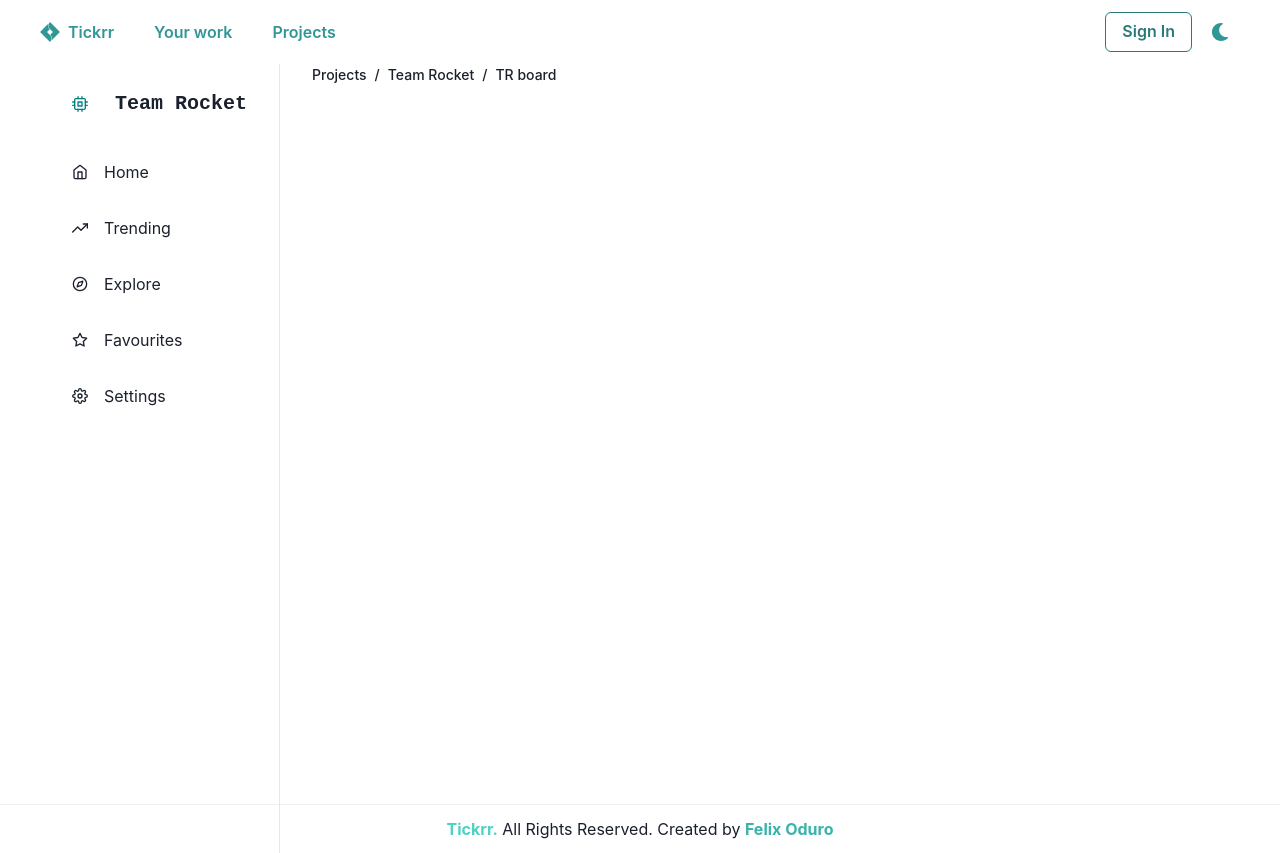
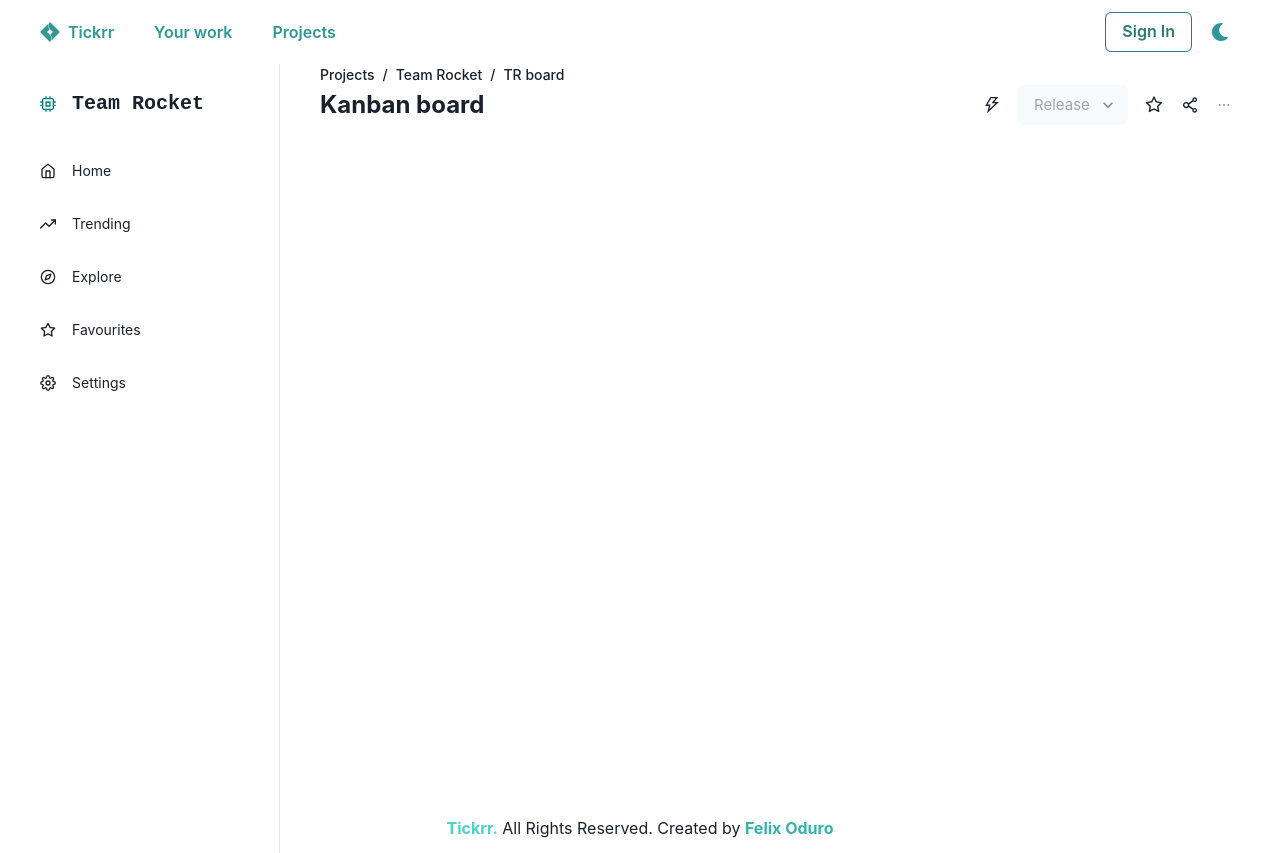
Before and after one commit to Kephass/ticketing-tool, a Next.js app: page /projects in a window 1280 px wide. Built offline with nearby package versions, Linux system fonts and the light colour scheme.

Commit message:
TopHeadear
feat: created Top Header
fix: design refactoring on some footer, breadcrumbs and sidebar components

```diff
--- a/components/heading/Breadcrumbs.jsx
+++ b/components/heading/Breadcrumbs.jsx
@@ -1,8 +1,17 @@
-import { Breadcrumb, BreadcrumbItem, BreadcrumbLink } from '@chakra-ui/react';
+import {
+	Breadcrumb,
+	BreadcrumbItem,
+	BreadcrumbLink,
+	useColorMode,
+} from '@chakra-ui/react';
 
 export const Breadcrumbs = () => {
 	return (
-		<Breadcrumb fontWeight='medium' fontSize='sm'>
+		<Breadcrumb
+			fontWeight='medium'
+			fontSize='sm'
+			color={useColorMode[('gray.300', 'white')]}
+		>
 			<BreadcrumbItem>
 				<BreadcrumbLink href='#'>Projects</BreadcrumbLink>
 			</BreadcrumbItem>
--- /dev/null
+++ b/components/heading/TopHeader.jsx
@@ -0,0 +1,61 @@
+import {
+	Box,
+	Button,
+	HStack,
+	Menu,
+	MenuButton,
+	MenuItem,
+	MenuList,
+	Select,
+	Text,
+} from '@chakra-ui/react';
+
+import {
+	AiOutlineThunderbolt,
+	AiOutlineStar,
+	AiOutlineShareAlt,
+	AiOutlineEllipsis,
+} from 'react-icons/ai';
+
+export const TopHeader = () => {
+	return (
+		<HStack justifyContent='space-between'>
+			<Box>
+				<Text fontSize='2xl' fontWeight='bold'>
+					Kanban board
+				</Text>
+			</Box>
+			<Box fontSize='20'>
+				<HStack gap={4}>
+					<AiOutlineThunderbolt />
+					<Select
+						placeholder='Release'
+						disabled
+						width={110}
+						borderWidth={0}
+						backgroundColor='gray.100'
+						fontSize={15}
+					></Select>
+					<AiOutlineStar />
+					<AiOutlineShareAlt />
+
+					<Menu borderWidth={0}>
+						<MenuButton
+							as={Button}
+							variant={'link'}
+							cursor={'pointer'}
+							minW={0}
+						>
+							<AiOutlineEllipsis />
+						</MenuButton>
+						<MenuList>
+							<MenuItem>Link 1</MenuItem>
+							<MenuItem>Link 2</MenuItem>
+							<MenuItem>Link 3</MenuItem>
+						</MenuList>
+					</Menu>
+				</HStack>
+			</Box>
+		</HStack>
+	);
+};
--- a/components/heading/index.jsx
+++ b/components/heading/index.jsx
@@ -1 +1,2 @@
 export * from './Breadcrumbs';
+export * from './TopHeader';
--- a/components/layout/Footer.jsx
+++ b/components/layout/Footer.jsx
@@ -3,7 +3,6 @@ import { Box, Divider, Text } from '@chakra-ui/react';
 export const Footer = () => {
 	return (
 		<Box textAlign='center' alignSelf='flex-end' marginTop='100px'>
-			<Divider></Divider>
 			<Text padding='3'>
 				<Text as={'span'} fontWeight='bold' color={'teal.300'}>
 					Tickrr.
--- a/components/layout/SideBar.jsx
+++ b/components/layout/SideBar.jsx
@@ -45,7 +45,7 @@ const SidebarContent = (...rest) => {
 			h='full'
 			{...rest}
 		>
-			<Flex h='20' alignItems='center' mx='8' justifyContent='space-between'>
+			<Flex h='20' alignItems='center' gap={4}>
 				<FiCpu color='teal' />
 				<Text fontSize='xl' fontFamily='monospace' fontWeight='bold'>
 					Team Rocket
@@ -69,8 +69,9 @@ const NavItem = ({ icon, children, ...rest }) => {
 		>
 			<Flex
 				align='center'
-				p='4'
-				mx='4'
+				pr='4'
+				py='4'
+				mr='4'
 				borderRadius='lg'
 				role='group'
 				cursor='pointer'
@@ -78,6 +79,7 @@ const NavItem = ({ icon, children, ...rest }) => {
 					bg: 'teal.400',
 					color: 'white',
 				}}
+				fontSize='14px'
 				{...rest}
 			>
 				{icon && (
--- a/pages/projects.jsx
+++ b/pages/projects.jsx
@@ -1,12 +1,12 @@
 import { Box, Container, Flex } from '@chakra-ui/react';
 import Head from 'next/head';
 import React from 'react';
-import { Breadcrumbs } from '../components/heading';
+import { Breadcrumbs, TopHeader } from '../components/heading';
 import { Sidebar } from '../components/layout';
 
 const projects = () => {
 	return (
-		<Container minHeight='80vh' maxW='100%' px='10'>
+		<Container minHeight='80vh' minW='100%' maxW='100%' px='10'>
 			<Head>
 				<title>Projects | TR Board</title>
 				<meta name='Projects' content='Team Rockets projects board' />
@@ -14,8 +14,9 @@ const projects = () => {
 			</Head>
 			<Flex>
 				<Sidebar />
-				<Box>
+				<Box width='fill-available' px={2}>
 					<Breadcrumbs />
+					<TopHeader />
 				</Box>
 			</Flex>
 		</Container>
```
